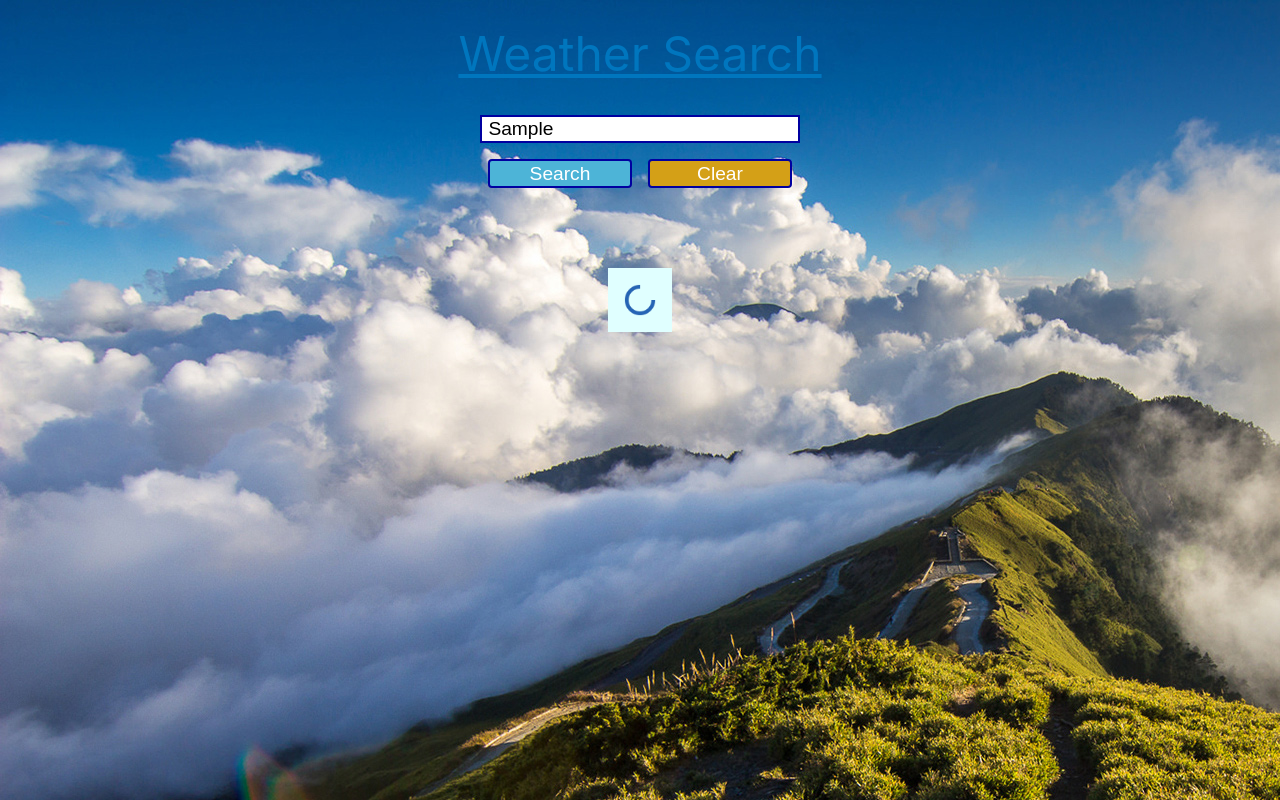
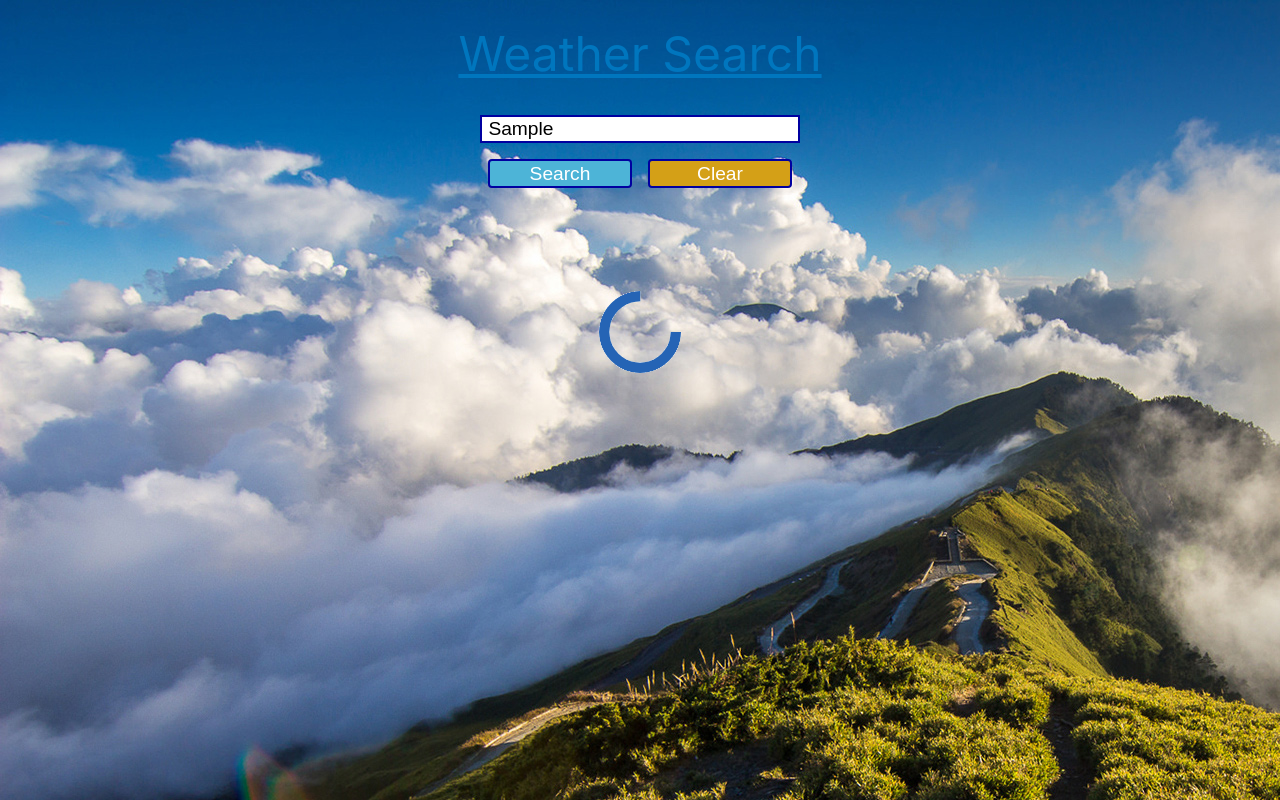
Before and after one commit to MartinKearney/Weather-App, a React (Create React App) app in the folder client/: page / in a window 1280 px wide. Both pictures are taken after typing "Sample" into the empty fields and a click on the input "Search". Built offline with nearby package versions, Linux system fonts and the light colour scheme; no server answers.

Commit message:
Fixed spinner

```diff
--- a/client/src/App.css
+++ b/client/src/App.css
@@ -10,10 +10,8 @@
 }
 
 .App {
-  /* background: #e0ffff; */
-  background: url('./cloudsandtrees.jpg');
-  /* background-size: cover; */
-  /* background-size: 100% 100vh; */
+  background: url('./images/cloudsandtrees.jpg');
+
   background-repeat: no-repeat;
   min-height: 100vh;
 }
--- a/client/src/components/utils/Spinner.js
+++ b/client/src/components/utils/Spinner.js
@@ -7,11 +7,13 @@ const Spinner = () => (
       src={spinner}
       alt='Loading...'
       style={{
-        width: '5%',
+        // width: '10%',
+        minWidth: '4rem',
+        maxWidth: '8rem',
         margin: '5% auto 0',
         display: 'block',
         border: 'none',
-        background: '#e0ffff',
+        background: 'none',
       }}
     />
   </Fragment>
```
Also changed, not shown: client/src/images/cloudsandtrees.jpg (renamed from client/src/cloudsandtrees.jpg).
